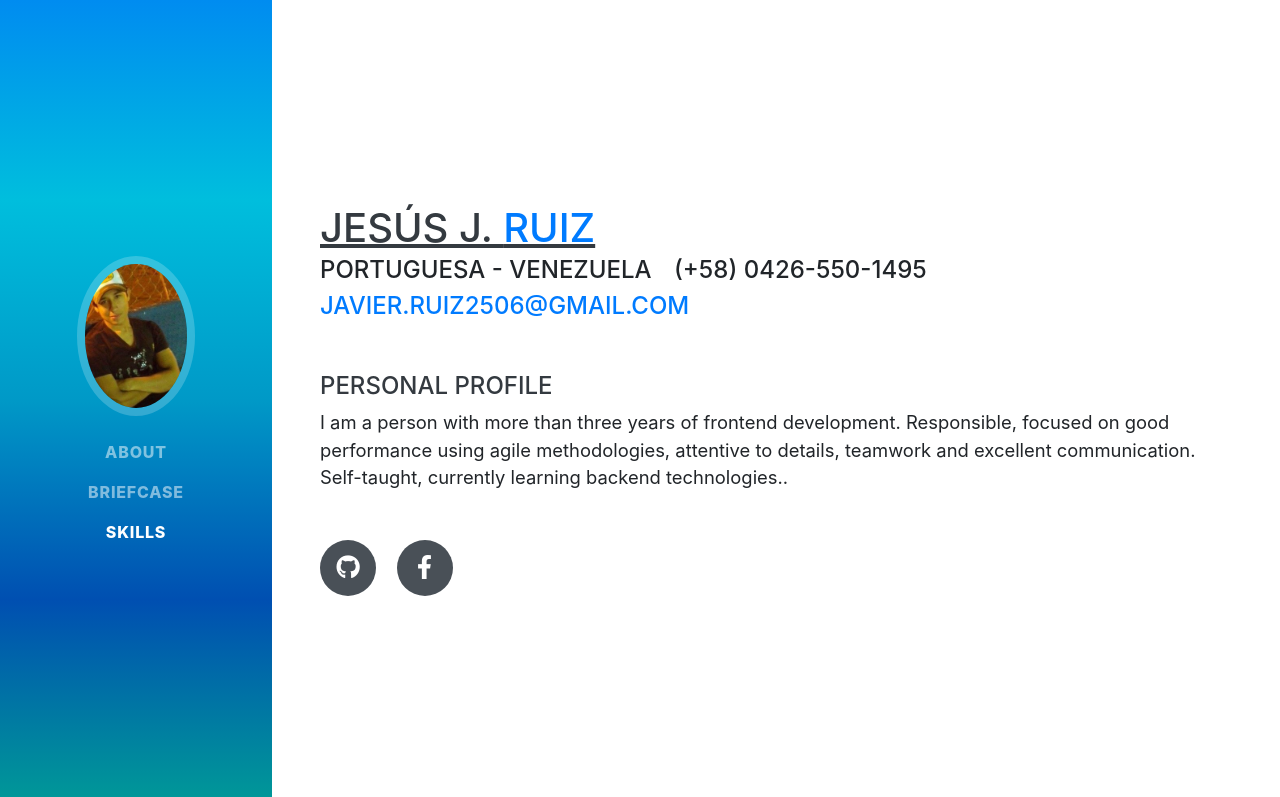
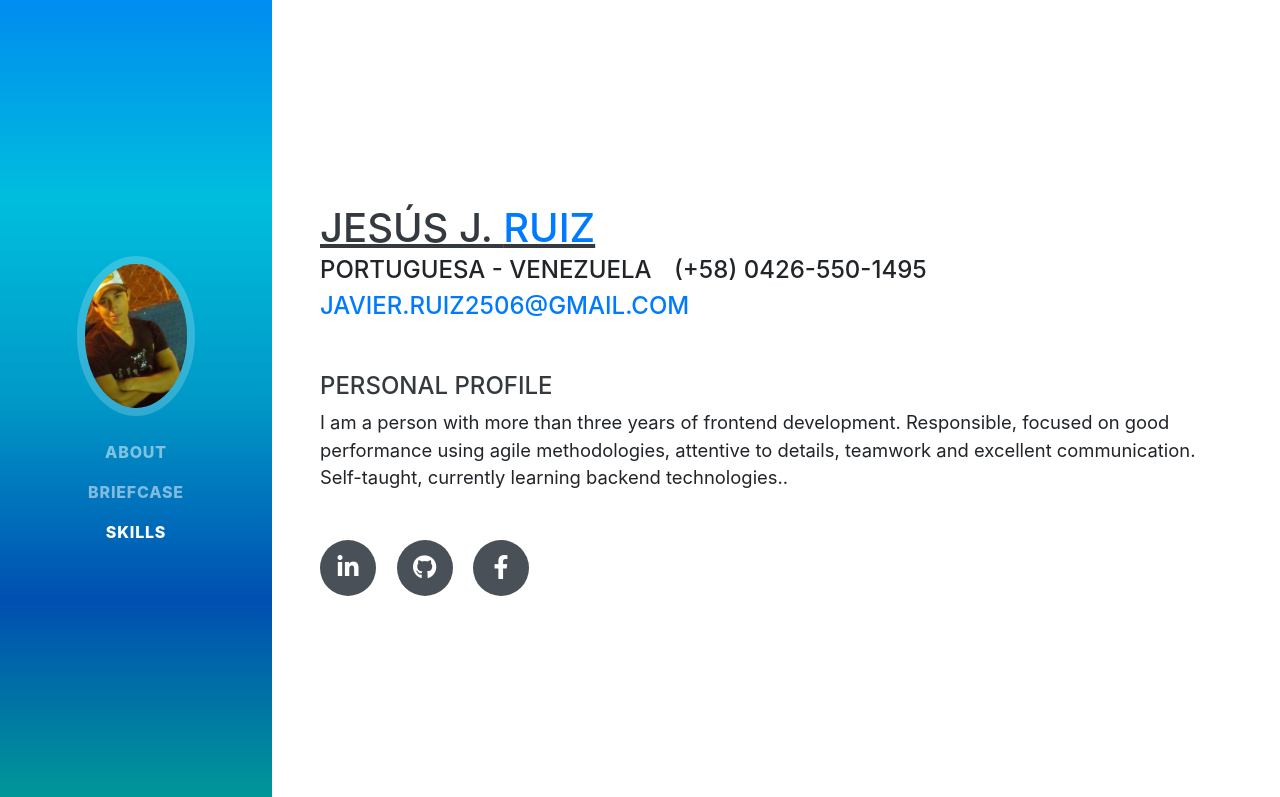
Before and after one commit to Devjessjav/profile, a website with bundled scripts: page index.html in a window 1280 px wide. Shown: the top 797 px of the page. Built offline with nearby package versions, Linux system fonts and the light colour scheme; a web font is replaced by a local one.

Commit message:
Update index.html

```diff
--- a/index.html
+++ b/index.html
@@ -73,9 +73,9 @@
           currently learning backend
         technologies..</p>
         <div class="social-icons">
-         <!--  <a href="https://www.linkedin.com/in/juan-gonzalez-a77b93158/" target="_blank">
+          <a href="https://www.linkedin.com/in/jesús-javier-ruiz-ruiz-0872741b0/" target="_blank">
             <i class="fab fa-linkedin-in"></i>
-          </a> -->
+          </a>
           <a href="https://github.com/Devjessjav"  target="_blank">
             <i class="fab fa-github"></i>
           </a>
```
